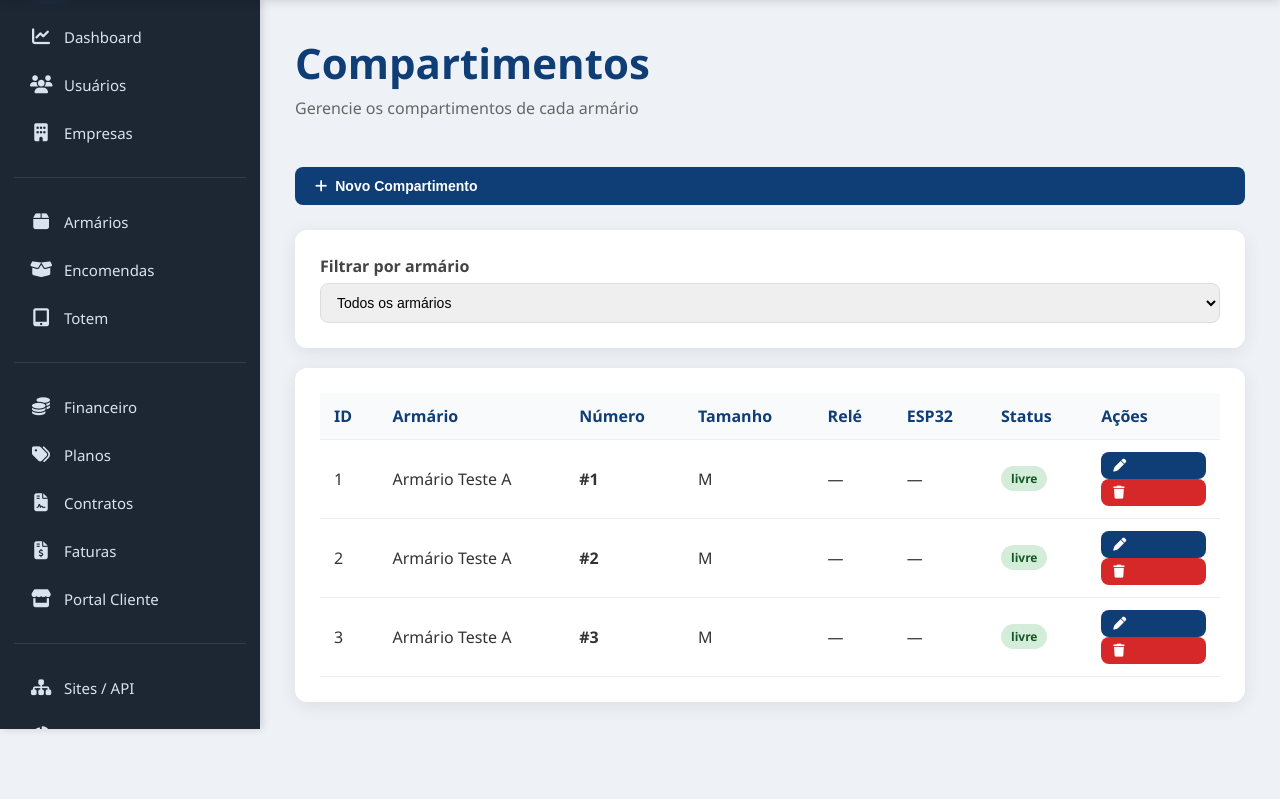
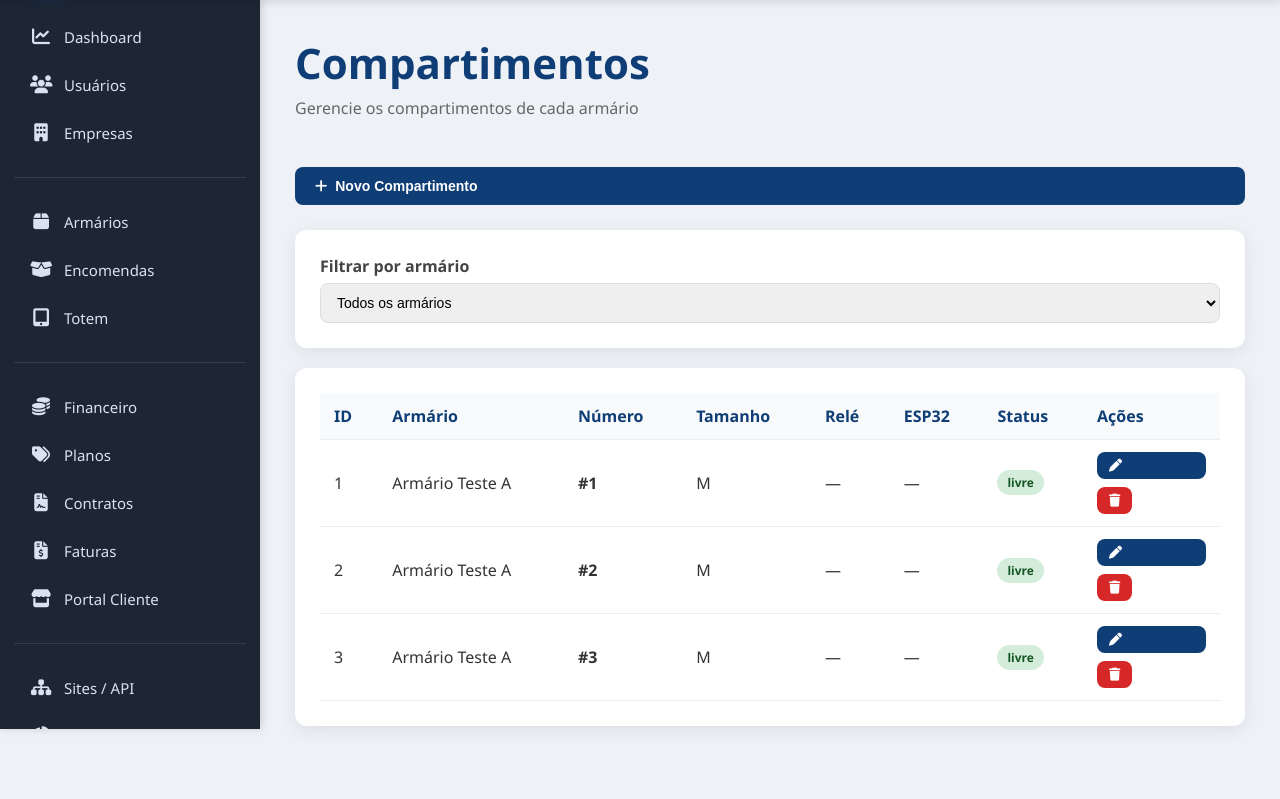
Before and after one commit to sandrodemoraes/eleva-locker, a Flask app: page /compartimentos in a window 1280 px wide. Shown: the part 71-870 px from the top of the page. Run offline with Flask 3, Linux system fonts and the light colour scheme; a user stored in the database is signed in; data comes from the database, SQL or seed files in the repository; data that the repository does not hold is empty; some libraries are stand-ins or nearby versions.

Commit message:
fix: reaplicar botões de ação separados (.acoes-cell) nas tabelas CRUD
Co-authored-by: sandrodemoraes <sandrodemoraes@users.noreply.github.com>

```diff
--- a/static/css/crud.css
+++ b/static/css/crud.css
@@ -51,6 +51,23 @@
 .btn-sm{
     padding:7px 12px;
     font-size:13px;
+}
+
+/* Botões de ação em tabelas — separados, não emendados */
+.acoes-cell{
+    display:flex;
+    flex-wrap:wrap;
+    gap:8px;
+    align-items:center;
+}
+
+.acoes-cell .btn{
+    margin:0;
+}
+
+.acoes-cell form{
+    display:inline-flex;
+    margin:0;
 }
 
 .alert{
--- a/templates/armarios.html
+++ b/templates/armarios.html
@@ -53,7 +53,7 @@
                 <td>{{ a.max_portas or 16 }}</td>
                 <td>{{ a.compartimentos_ocupados or 0 }}/{{ a.total_compartimentos or 0 }}</td>
                 <td><span class="badge badge-{{ a.status }}">{{ a.status }}</span></td>
-                <td>
+                <td class="acoes-cell">
                     <a href="/armarios/{{ a.id }}" class="btn btn-sm btn-success" title="Gerenciar"><i class="fa-solid fa-gear"></i></a>
                     {% if perfil == 'Administrador' %}
                     <button type="button" class="btn btn-sm btn-editar-armario"
@@ -67,7 +67,7 @@
                         data-max-portas="{{ a.max_portas or 16 }}">
                         <i class="fa-solid fa-pen"></i>
                     </button>
-                    <form method="POST" action="/armarios/excluir/{{ a.id }}" style="display:inline" onsubmit="return confirm('Excluir este armário?')">
+                    <form method="POST" action="/armarios/excluir/{{ a.id }}" onsubmit="return confirm('Excluir este armário?')">
                         <button type="submit" class="btn btn-sm btn-danger"><i class="fa-solid fa-trash"></i></button>
                     </form>
                     {% endif %}
--- a/templates/compartimentos.html
+++ b/templates/compartimentos.html
@@ -63,16 +63,16 @@
                 <td>{{ c.rele or '—' }}</td>
                 <td>{{ c.esp32_id or '—' }}</td>
                 <td><span class="badge badge-{{ c.status }}">{{ c.status }}</span></td>
-                <td>
+                <td class="acoes-cell">
                     {% if c.rele and c.esp32_id %}
-                    <form method="POST" action="/esp32/abrir/{{ c.id }}" style="display:inline">
+                    <form method="POST" action="/esp32/abrir/{{ c.id }}">
                         <button type="submit" class="btn btn-sm btn-success" title="Abrir via ESP32"><i class="fa-solid fa-lock-open"></i></button>
                     </form>
                     {% endif %}
                     <button class="btn btn-sm" onclick="editarComp({{ c.id }}, {{ c.armario }}, {{ c.numero }}, '{{ c.tamanho or 'M' }}', '{{ c.rele or '' }}', '{{ c.esp32_id or '' }}', '{{ c.gpio or '' }}', '{{ c.status }}')">
                         <i class="fa-solid fa-pen"></i>
                     </button>
-                    <form method="POST" action="/compartimentos/excluir/{{ c.id }}" style="display:inline" onsubmit="return confirm('Excluir compartimento #{{ c.numero }}?')">
+                    <form method="POST" action="/compartimentos/excluir/{{ c.id }}" onsubmit="return confirm('Excluir compartimento #{{ c.numero }}?')">
                         <button type="submit" class="btn btn-sm btn-danger"><i class="fa-solid fa-trash"></i></button>
                     </form>
                 </td>
--- a/templates/encomendas.html
+++ b/templates/encomendas.html
@@ -75,12 +75,12 @@
                 <td>{{ e.data_retirada or '—' }}</td>
                 <td><span class="badge badge-{{ e.status }}">{{ e.status }}</span></td>
                 <td>{{ e.notificado_em or '—' }}</td>
-                <td>
+                <td class="acoes-cell">
                     {% if perfil == 'Administrador' %}
                     <a href="/encomendas/qrcode/{{ e.id }}" class="btn btn-sm" title="QR Code" target="_blank"><i class="fa-solid fa-qrcode"></i></a>
                     {% endif %}
                     {% if e.status == 'aguardando_retirada' %}
-                    <form method="POST" action="/encomendas/reenviar/{{ e.id }}" style="display:inline">
+                    <form method="POST" action="/encomendas/reenviar/{{ e.id }}">
                         <button type="submit" class="btn btn-sm" title="Reenviar notificação"><i class="fa-solid fa-bell"></i></button>
                     </form>
                     {% endif %}
--- a/templates/esp32.html
+++ b/templates/esp32.html
@@ -60,15 +60,15 @@
                     </span>
                 </td>
                 <td>{{ d.ultimo_heartbeat or '—' }}</td>
-                <td>
-                    <form method="POST" action="/esp32/testar/{{ d.id }}" style="display:inline">
+                <td class="acoes-cell">
+                    <form method="POST" action="/esp32/testar/{{ d.id }}">
                         <button type="submit" class="btn btn-sm" title="Testar conexão"><i class="fa-solid fa-wifi"></i></button>
                     </form>
                     {% if perfil == 'Administrador' %}
                     <button class="btn btn-sm" onclick="editarEsp({{ d.id }}, '{{ d.nome | replace("'", "\\'") }}', '{{ d.ip or '' }}', '{{ d.mac or '' }}', {{ d.armario or 'null' }}, {{ d.porta or 80 }}, '{{ d.status }}', '{{ d.token or '' }}', {{ d.max_portas or 16 }})">
                         <i class="fa-solid fa-pen"></i>
                     </button>
-                    <form method="POST" action="/esp32/excluir/{{ d.id }}" style="display:inline" onsubmit="return confirm('Excluir ESP32?')">
+                    <form method="POST" action="/esp32/excluir/{{ d.id }}" onsubmit="return confirm('Excluir ESP32?')">
                         <button type="submit" class="btn btn-sm btn-danger"><i class="fa-solid fa-trash"></i></button>
                     </form>
                     {% endif %}
```
Also changed, not shown: templates/armarios_detalhe.html (+5 -5 lines).
